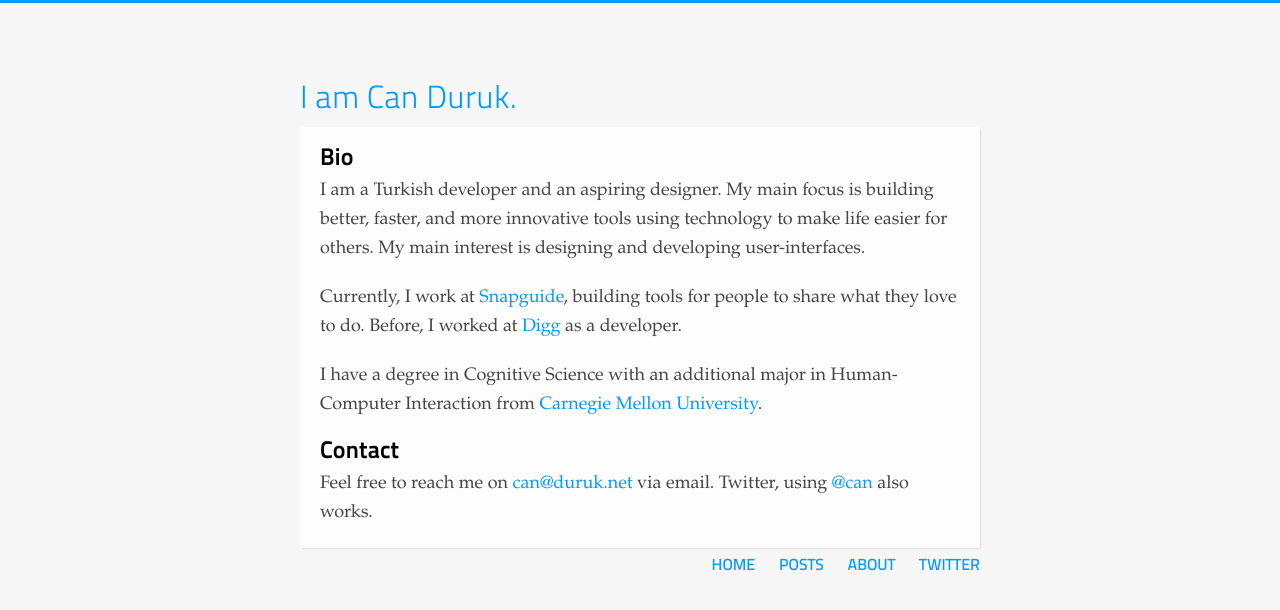
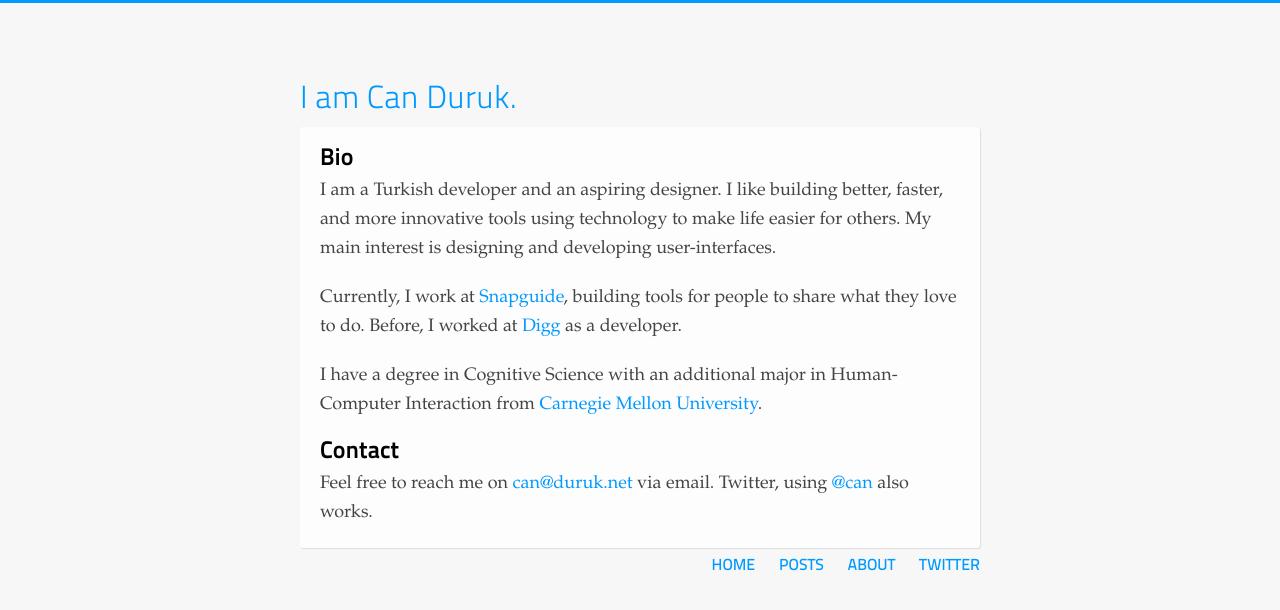
Before and after one commit to cduruk/cduruk.github.com, a Jekyll site: the page built from about/index.html, in a window 1280 px wide. Shown: the top 610 px of the page. Built offline with Jekyll 4.4.1, drawn with Linux system fonts in a browser that asks for light colours; Markdown is read by kramdown in place of the engine named in the settings.

Commit message:
english is hard

```diff
--- a/about/index.html
+++ b/about/index.html
@@ -8,7 +8,7 @@ baseclass: about
 <div class="box">
   <h2>Bio</h2>
   <p>
-    I am a Turkish developer and an aspiring designer. My main focus is building
+    I am a Turkish developer and an aspiring designer. I like building
     better, faster, and more innovative tools using technology to make
     life easier for others. My main interest is designing and developing
 	user-interfaces.
```
